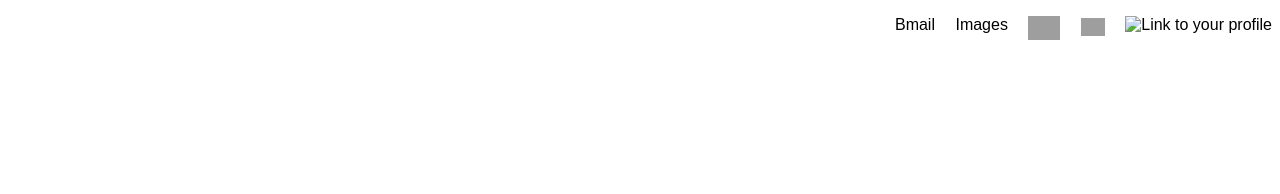
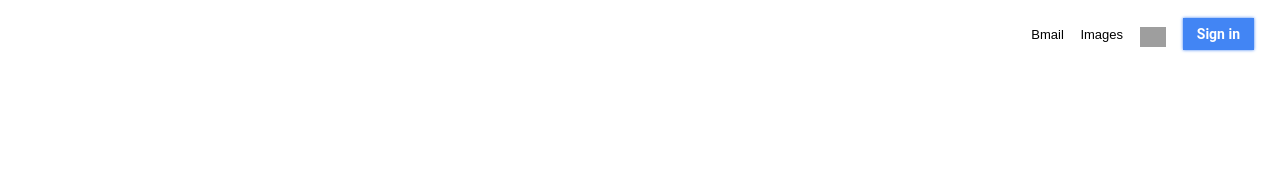
Before and after one commit to spogulis/Boogle, a plain HTML site: page index.html in a window 1280 px wide. Shown: the top 194 px of the page. Drawn offline with Linux system fonts and the light colour scheme; grey boxes are pictures that could not be loaded.

Commit message:
Linked login page to index.

```diff
--- a/index.html
+++ b/index.html
@@ -14,7 +14,8 @@
             header {
                 text-align: right;
                 height: 8em;
-                margin: 1em 0 10em 0;
+                margin: 2em 2em 10em 0;
+                font-size: 13px;
             }
             header a {
                 text-decoration: none;
@@ -34,14 +35,26 @@
                 width: 2em;
                 margin: 0 0.5em -0.6em 0.5em;
             }
-            .notificationCount {
+            .loginButton {
+                font-family: roboto,arial,sans-serif;
+                color: #fff;
+                background: #4285F4;
+                font-weight: 600;
+                font-size: 14px;
+                padding: 0.6em 1em;
+                text-decoration: none;
+                box-shadow: 0 0 3px #4285F4;
+                margin-left: 0.5em;
+            }
+            /* Icons of notifications and profile */
+            /* .notificationCount {
                 width: 1.5em;
                 margin: 0 0.5em -0.35em 0.5em;
             }
             .profileButton {
                 width: 2.5em;
                 margin: 0 0.5em -0.7em 0.5em;
-            }
+            } */
             #centerLogo {
                 width: 20em;
                 display: block;
@@ -127,8 +140,10 @@
         <a class="bmail navButton" href="#">Bmail</a>
         <a class="images navButton" href="#">Images</a>
         <img class="gApps navButtonImage" src="https://www.shareicon.net/download/2015/09/12/99848_apps.ico" alt="gApps" />
-        <img class="notificationCount navButtonImage" src="https://encrypted-tbn0.gstatic.com/images?q=tbn:ANd9GcTpeMSmkrA7GssoSzGn104DcqA89GOQCmh6XA87_CDFzjPqhZcg" alt="Number of unread notifications" />
-        <img class="profileButton navButtonImage" src="https://i.pinimg.com/favicons/8c76af88c01b116a4a3973d7b54529cf962551cea63b1fb695598d94.ico?628e899ec455934372645b238b0b73b5" alt="Link to your profile" />
+        <a class="loginButton" href="login.html">Sign in</a>
+        <!-- Icons of notifications and profile -->
+        <!-- <img class="notificationCount navButtonImage" src="https://encrypted-tbn0.gstatic.com/images?q=tbn:ANd9GcTpeMSmkrA7GssoSzGn104DcqA89GOQCmh6XA87_CDFzjPqhZcg" alt="Number of unread notifications" />
+        <img class="profileButton navButtonImage" src="https://i.pinimg.com/favicons/8c76af88c01b116a4a3973d7b54529cf962551cea63b1fb695598d94.ico?628e899ec455934372645b238b0b73b5" alt="Link to your profile" /> -->
     </header>
 
     <!--Logo-->
```
Also changed, not shown: login.html (+2 -1 lines).
